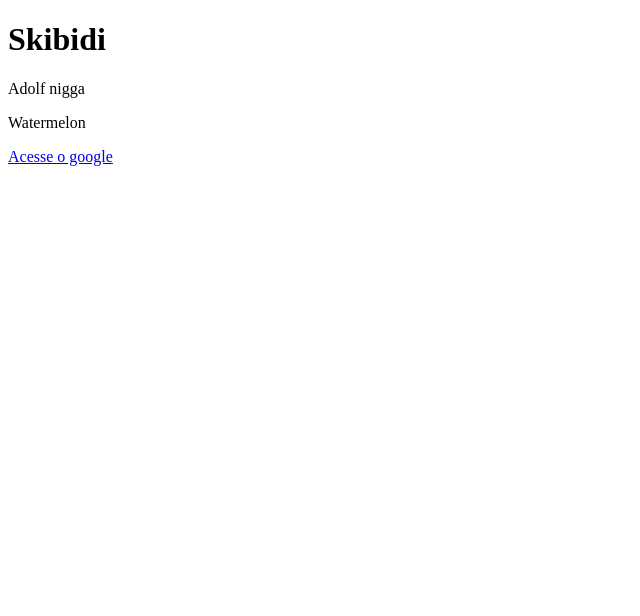
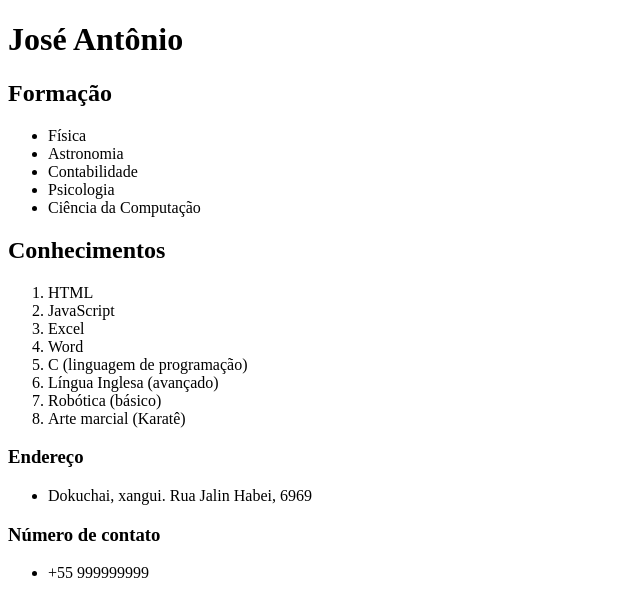
Before and after one commit to josecescon/primeira_pagina, a plain HTML site: page index.html in a window 1280 px wide. Shown: the whole page, without its empty margins (0-640 px from the left). Drawn offline with Linux system fonts and the light colour scheme.

Commit message:
Add files via upload

```diff
--- a/index.html
+++ b/index.html
@@ -3,13 +3,38 @@
 <head>
     <meta charset="UTF-8">
     <meta name="viewport" content="width=device-width, initial-scale=1.0">
-    <title>Nigga</title>
+    <title>Pirocossauro</title>
 </head>
 <body>
-    <h1>Skibidi</h1>
-    <p>Adolf nigga</p>
-    <p>Watermelon</p>
-    <a href="https://www.google.com">Acesse o google</a>
+    <h1>José Antônio</h1>
+    <h2>Formação</h2>
+    <ul>
+        <li>Física</li>
+        <li>Astronomia</li>
+        <li>Contabilidade</li>
+        <li>Psicologia</li>
+        <li>Ciência da Computação</li>
+    </ul>
+    <h2>Conhecimentos</h2>
+    <ol>
+        <li>HTML</li>
+        <li>JavaScript</li>
+        <li>Excel</li>
+        <li>Word</li>
+        <li>C (linguagem de programação)</li>
+        <li>Língua Inglesa (avançado)</li>
+        <li>Robótica (básico)</li>
+        <li>Arte marcial (Karatê)</li>
+    </ol>
+    <h3>Endereço</h3>
+    <ul>
+        <li>Dokuchai, xangui. Rua Jalin Habei, 6969</li>
+    </ul>
+    <h3>Número de contato</h3>
+    <ul>
+        <li>+55 999999999</li>
+    </ul>
+
 
 
 
```
